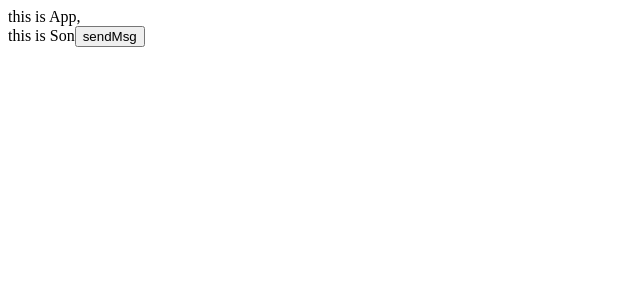
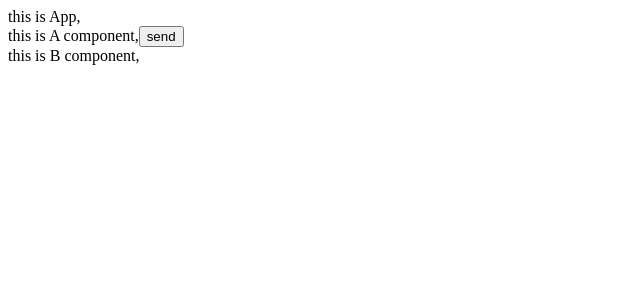
Before and after one commit to Acyco/StudyReact, a React (Create React App) app in the folder react-basic/: page / in a window 1280 px wide. Shown: the top 300 px of the page, without its empty margins (0-640 px from the left). Built offline with nearby package versions, Linux system fonts and the light colour scheme.

Commit message:
组件通信：使用状态提升实现兄弟组件通信

```diff
--- a/react-basic/src/App.js
+++ b/react-basic/src/App.js
@@ -1,29 +1,40 @@
 // 项目的根组件
 // App -> index.js -> public/index.html
 
-
 import {useState} from "react";
 
-function Son({onGetSonMsg}) {
-  const sonMsg = 'this is son msg'
-  return <div>
-    this is Son
-    <button onClick={()=> onGetSonMsg(sonMsg)}>sendMsg</button>
-  </div>
+function A({onGetAName}) {
+  const name = 'this is A name'
+  return (
+    <div>
+      this is A component,
+      <button onClick={() => onGetAName(name)}>send</button>
+    </div>
+  )
+}
+
+function B({name}) {
+  return (
+    <div>
+      this is B component,
+      {name}
+    </div>
+  )
 }
 
 function App() {
-  const [msg,setMsg] = useState('')
-  const getMsg = (msg) => {
-    console.log(msg)
-    setMsg(msg)
+  const [name, setName] = useState('')
+  const getAName = (name) => {
+    console.log(name)
+    setName(name)
   }
-    return (
-       <div>
-         this is App, {msg}
-         <Son onGetSonMsg={getMsg} />
-       </div>
-    );
+  return (
+    <div>
+      this is App,
+      <A onGetAName={getAName}/>
+      <B name={name}/>
+    </div>
+  );
 }
 
 export default App;
```
Also changed, not shown: 2 other files (tests, documents, lock files or other folders).
